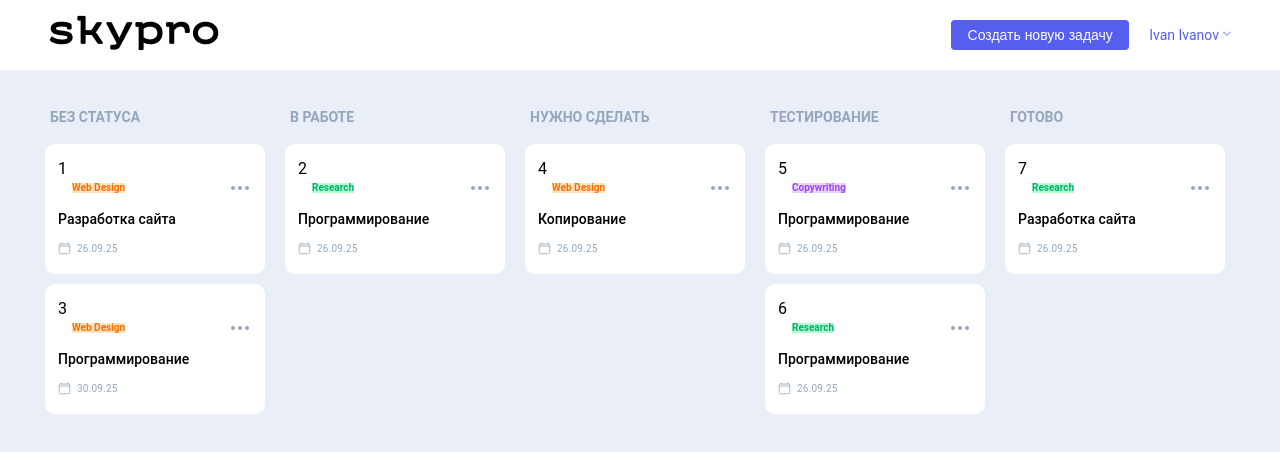
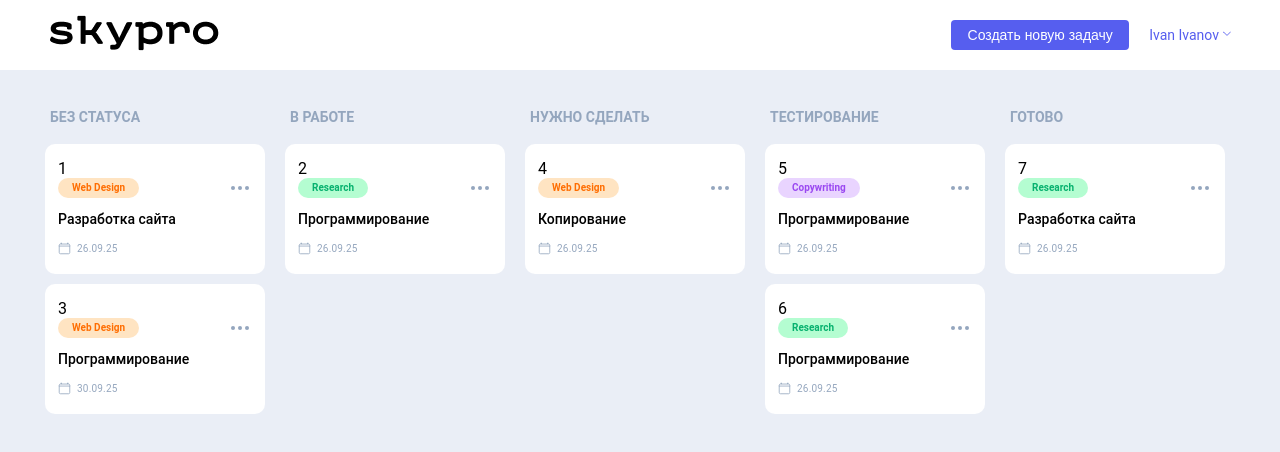
Before and after one commit to dkopylov76/skypro-kanban, a React (Vite) app: page / in a window 1280 px wide. Shown: the top 452 px of the page. Built offline with nearby package versions, Linux system fonts and the light colour scheme.

Commit message:
styled_07

```diff
--- a/src/App.css
+++ b/src/App.css
@@ -864,7 +864,7 @@ body {
   align-items: center;
   justify-content: space-between;
 } */
-.card__theme {
+/* .card__theme {
   width: auto;
   height: 20px;
   padding: 5px 14px;
@@ -874,7 +874,7 @@ body {
   font-size: 10px;
   font-weight: 600;
   line-height: 10px;
-}
+} */
 /* .card__btn {
   width: 24px;
   height: 24px;
--- a/src/components/Card/CardsItem.styled.js
+++ b/src/components/Card/CardsItem.styled.js
@@ -29,11 +29,11 @@ export const CardGroup = styled.div`
 `;
 
 export const CardTheme = styled.div`
-  width: auto;
-  height: 20px;
-  padding: 5px 14px;
-  border-radius: 18px;
   & > p {
+    width: auto;
+    height: 20px;
+    padding: 5px 14px;
+    border-radius: 18px;
     font-size: 10px;
     font-weight: 600;
     line-height: 10px;
```
